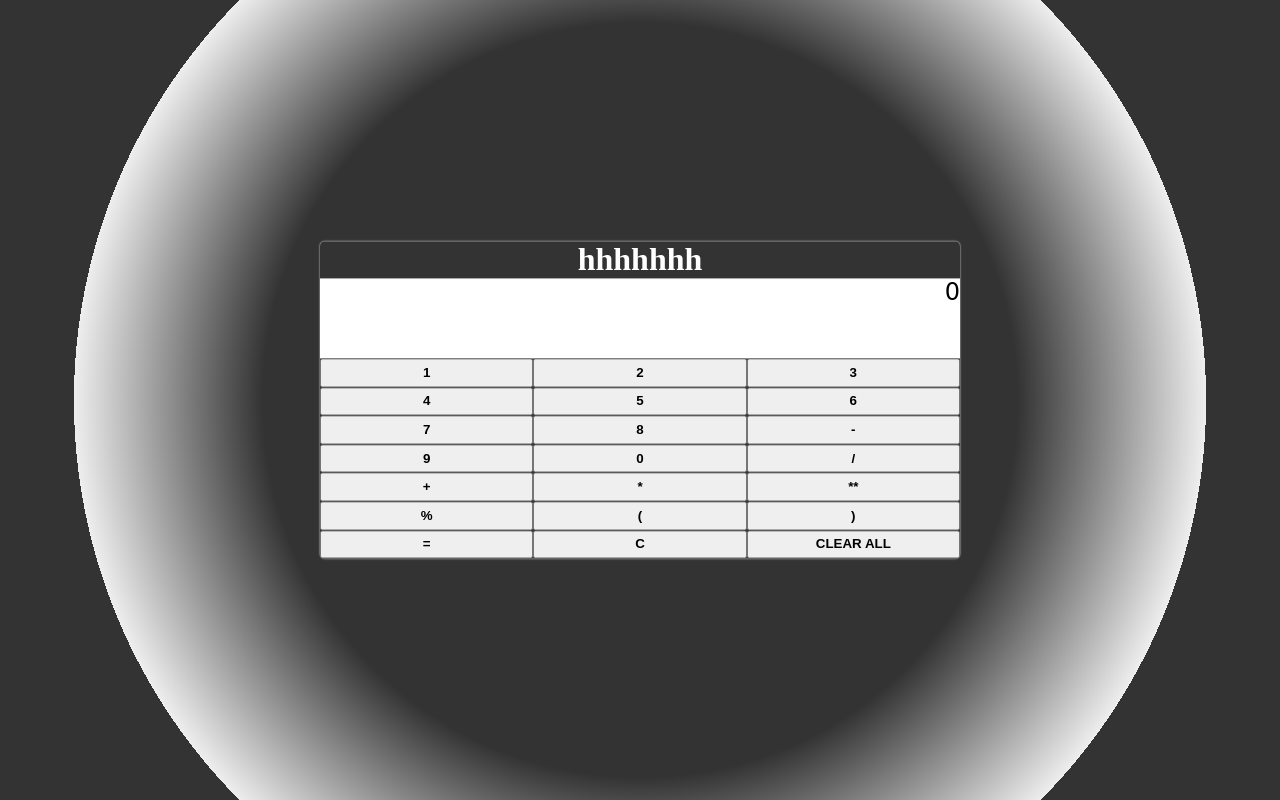
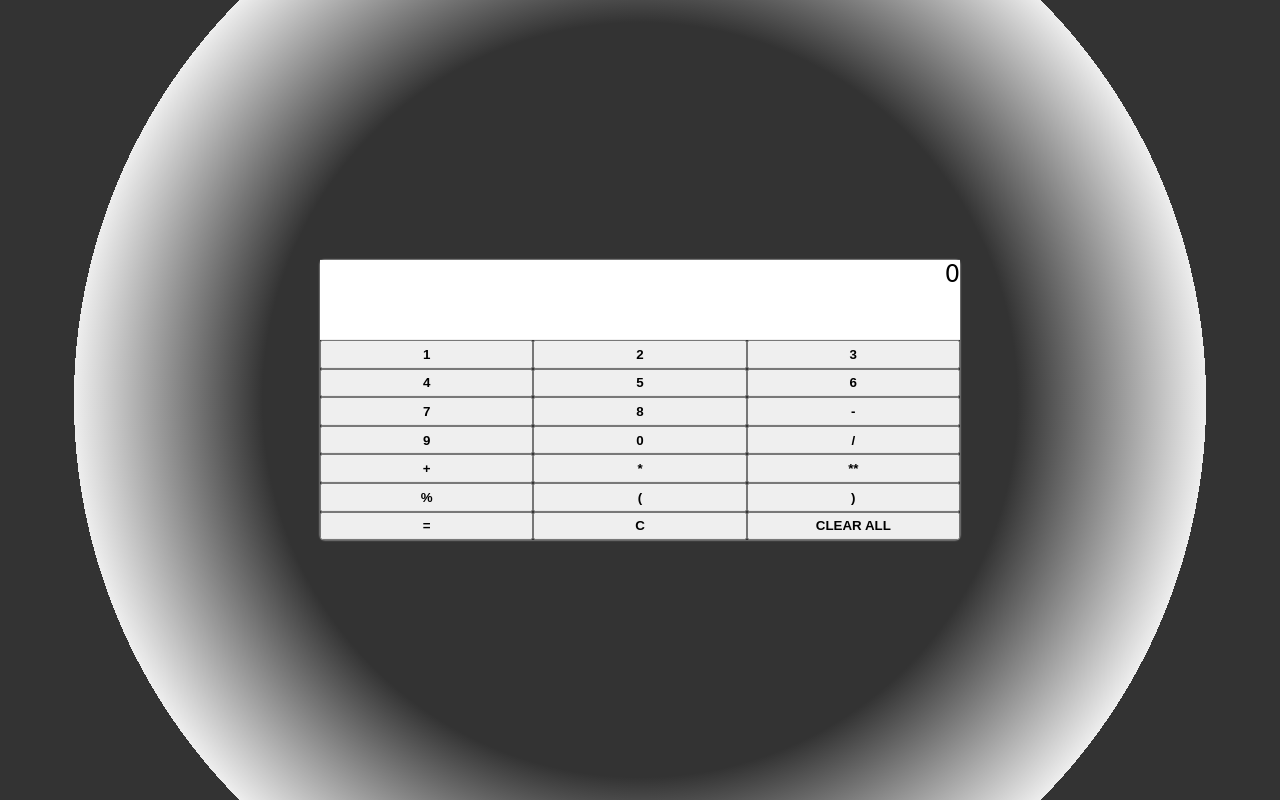
Before and after one commit to Innochu/Calculatorjs, a plain HTML site: page index.html in a window 1280 px wide. Drawn offline with Linux system fonts and the light colour scheme.

Commit message:
Update index.html

```diff
--- a/index.html
+++ b/index.html
@@ -13,7 +13,7 @@
 
     <div class="calculator">
 
-        <h1 style="color: white">hhhhhhh</h1>
+
         <div class="screen">0</div>
 
         <div class="buttons">
```
